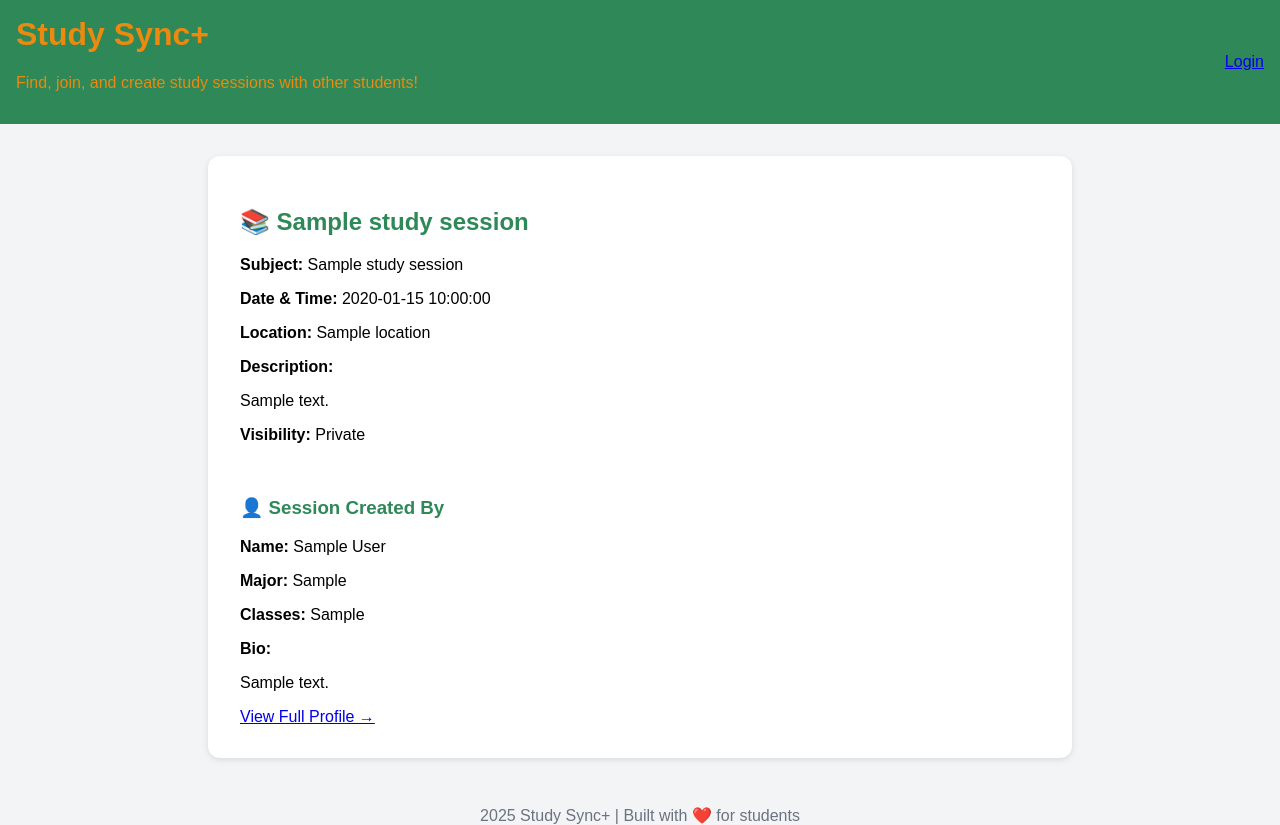
After one commit to LeinaD-San/Software_Project_Fall25, a Flask app: template templates/session_detail.html in a window 1280 px wide. The commit adds this page. Run offline with Flask 3, Linux system fonts and the light colour scheme; tables that the repository leaves empty hold one stand-in row (values such as "Sample post"); the template is opened without the code that fills it: values that come from a table or form of the project are taken from there, most other values are stand-ins (such as "Sample title", 1, 10 or a date in 2020).

Commit message:
semifinal update

```diff
--- a/app.py
+++ b/app.py
@@ -84,6 +84,10 @@ class StudySession(db.Model):
 # -----------------------------
 @app.route('/login', methods=['POST', 'GET'])
 def login():
+    # If already logged in, go to sessions
+    if session.get('user'):
+        return redirect(url_for('session_page'))
+
     if request.method == 'POST':
         try:
             user_email = request.form['user']
@@ -109,11 +113,11 @@ def login():
             db.session.add(profile)
             db.session.commit()
 
-        # 🔥 Store login in Flask session
+        # Store login in Flask session
         session['user'] = first_name
 
-        # Go to user dashboard
-        return redirect(url_for('user', usr=first_name))
+        # Redirect to sessions (main page)
+        return redirect(url_for('session_page'))
 
     return render_template('login.html')
 
@@ -124,14 +128,25 @@ def login():
 # -----------------------------
 @app.route('/')
 def home():
-    current_user = session.get('user', None)
-    return render_template('home.html', user=current_user)
+    return redirect(url_for('login'))
+
 '''
 @app.route('/sessions')
 def sessions_page():
     sessions = StudySession.query.all()
     return render_template('session.html', sessions=sessions)
 '''
+@app.route('/session/<int:session_id>')
+def session_detail(session_id):
+    sess = StudySession.query.get_or_404(session_id)
+    creator = UserProfile.query.get(sess.creator_id)
+
+    return render_template(
+        'session_detail.html',
+        study_session=sess,
+        creator=creator
+    )
+
 
 # -----------------------------
 # CREATE STUDY SESSION
@@ -156,10 +171,19 @@ def create_session(usr):
 
     return render_template('create_session.html', profile=profile)
 
-'''
-@app.route('/edit-session/<int:session_id>',methods=['GET','POST'])
+@app.route('/edit-session/<int:session_id>', methods=['GET', 'POST'])
 def edit_session(session_id):
     sess = StudySession.query.get_or_404(session_id)
+
+    username = session.get('user')
+    if not username:
+        return redirect(url_for('login'))
+
+    user = UserProfile.query.filter_by(name=username).first()
+
+    # Only creator can edit
+    if sess.creator_id != user.id:
+        return redirect(url_for('session_page'))
 
     if request.method == 'POST':
         sess.title = request.form['title']
@@ -167,24 +191,32 @@ def edit_session(session_id):
         sess.description = request.form['description']
         sess.location = request.form['location']
         sess.date_time = request.form['date_time']
-        sess.is_public = request.form['is_public'] == 'on'
+        sess.is_public = 'is_public' in request.form
 
         db.session.commit()
-        return redirect(url_for('session_page'))
+        return redirect(url_for('user', usr=username))
 
-    return render_template('edit_session.html',session=sess)
+    return render_template('edit_session.html', study_session=sess)
 
-
-@app.route('/delete-session/<int:session_id',methods = ['POST'])
+@app.route('/delete-session/<int:session_id>', methods=['POST'])
 def delete_session(session_id):
     sess = StudySession.query.get_or_404(session_id)
+
+    username = session.get('user')
+    if not username:
+        return redirect(url_for('login'))
+
+    user = UserProfile.query.filter_by(name=username).first()
+
+    # Only creator can delete
+    if sess.creator_id != user.id:
+        return redirect(url_for('session_page'))
 
     db.session.delete(sess)
     db.session.commit()
 
-    return redirect(url_for('session_page'))
+    return redirect(url_for('user', usr=username))
 
-'''
 
 # -----------------------------
 # CREATE POST
@@ -227,38 +259,57 @@ def is_friend(user1, user2):
 @app.route('/sessions')
 def session_page():
     username = session.get('user')
-    current_user = UserProfile.query.filter_by(name=username).first() if username else None
+    if not username:
+        return redirect(url_for('login'))
+
+    current_user = UserProfile.query.filter_by(name=username).first()
 
     all_sessions = StudySession.query.all()
+
     visible_sessions = []
+    my_sessions = []
 
     for s in all_sessions:
-        if s.is_public:
+        # ---------- MY SESSIONS ----------
+        if s.creator_id == current_user.id or current_user in s.attendees:
+            my_sessions.append(s)
+
+        # ---------- ALL / VISIBLE SESSIONS ----------
+        if s.creator_id == current_user.id:
+            visible_sessions.append(s)
+        elif s.is_public:
             visible_sessions.append(s)
         else:
-            # private: only friends of creator can view
             creator = s.creator
-            if current_user and is_friend(current_user, creator):
+            if is_friend(current_user, creator):
                 visible_sessions.append(s)
 
-    return render_template('session.html', sessions=visible_sessions)
+    return render_template(
+    'session.html',
+    sessions=visible_sessions,
+    my_sessions=my_sessions,
+    profile=current_user
+)
+
+
 
 @app.route('/join-session/<int:session_id>', methods=['POST'])
 def join_session(session_id):
     username = session.get('user')
-
     if not username:
         return redirect(url_for('login'))
 
     user = UserProfile.query.filter_by(name=username).first()
     sess = StudySession.query.get_or_404(session_id)
 
-    # Check if already attending
+    # Add user if not already attending
     if user not in sess.attendees:
         sess.attendees.append(user)
         db.session.commit()
 
-    return redirect(url_for('session_page'))
+    # 👉 Redirect to session detail page
+    return redirect(url_for('session_detail', session_id=sess.id))
+
 
 '''
 
@@ -303,14 +354,7 @@ def logout():
     session.clear()
     return redirect(url_for('home'))
 
-@app.route("/feed")
-def feed():
-    username = session.get('user')
-    if not username:
-        return redirect(url_for('login'))
 
-    posts = UserPost.query.order_by(UserPost.created_at.desc()).all()
-    return render_template("feed.html", posts=posts)
 
 
 # -----------------------------
--- a/templates/base.html
+++ b/templates/base.html
@@ -92,27 +92,35 @@
     <header>
     <div style="display: flex; justify-content: space-between; align-items: center; padding: 0 1rem;">
         <div>
-            <h1>Study Sync+</h1>
+            <h1>
+    <a href="{{ url_for('session_page') }}"
+       style="color:inherit;text-decoration:none;">
+        Study Sync+
+    </a>
+</h1>
             <p>Find, join, and create study sessions with other students!</p>
         </div>
 
         <nav>
-            <a href="{{ url_for('home') }}" style="margin-right: 1rem;">Home</a>
-            <a href="{{ url_for('session_page') }}" style="margin-right: 1rem;">Sessions</a>
-            <a href="{{ url_for('feed') }}" class="btn-nav" style="margin-right: 1rem;">Your Feed</a>
+    {% if session.get('user') %}
+        <a href="{{ url_for('session_page') }}" style="margin-right: 1rem;">Sessions</a>
+
+        <a href="{{ url_for('user', usr=session.get('user')) }}"
+           style="margin-right: 1rem;">
+            Hi,{{ session.get('user')}}!
+        </a>
 
 
 
 
+        <a href="{{ url_for('logout') }}">Logout</a>
+    {% else %}
+        <a href="{{ url_for('login') }}">Login</a>
+    {% endif %}
+</nav>
 
-            {% if session.get('user') %}
-                <span style="margin-right: 0.5rem;">Hi, {{ session.get('user') }}!</span>
-                <a href="{{ url_for('user', usr=session.get('user')) }}" style="margin-right: 1rem;">Profile</a>
-                <a href="{{ url_for('logout') }}">Logout</a>
-            {% else %}
-                <a href="{{ url_for('login') }}">Login</a>
-            {% endif %}
-        </nav>
+
+
     </div>
 </header>
 
--- a/templates/create_session.html
+++ b/templates/create_session.html
@@ -21,8 +21,6 @@
     <label>Date & Time:</label><br>
     <input type="text" name="date_time" placeholder="2025-03-10 15:00"><br><br>
 
-    <label>Public Session?</label>
-    <input type="checkbox" name="is_public"><br><br>
 
     <input type="submit" value="Create Session">
 </form>
--- /dev/null
+++ b/templates/session_detail.html
@@ -0,0 +1,55 @@
+{% extends "base.html" %}
+{% block title %}Session Details{% endblock %}
+
+{% block content %}
+
+<!-- SESSION INFO (PRIMARY) -->
+<div class="content-card">
+    <h2 style="color:#2E8857;">📚 {{ study_session.title }}</h2>
+
+    <p><strong>Subject:</strong> {{ study_session.subject }}</p>
+    <p><strong>Date & Time:</strong> {{ study_session.date_time }}</p>
+    <p><strong>Location:</strong> {{ study_session.location }}</p>
+
+    <p><strong>Description:</strong></p>
+    <p>{{ study_session.description }}</p>
+
+    <p>
+        <strong>Visibility:</strong>
+        {{ "Public" if study_session.is_public else "Private" }}
+    </p>
+</div>
+
+<br>
+
+<!-- CREATOR INFO (SECONDARY) -->
+<div class="content-card">
+    <h3 style="color:#2E8857;">👤 Session Created By</h3>
+
+    <p><strong>Name:</strong> {{ creator.name }}</p>
+    <p><strong>Major:</strong> {{ creator.major or "Not provided" }}</p>
+    <p><strong>Classes:</strong> {{ creator.classes or "Not provided" }}</p>
+
+    <p><strong>Bio:</strong></p>
+    <p>{{ creator.bio or "No bio available." }}</p>
+
+    <a href="{{ url_for('user', usr=creator.name) }}">
+        View Full Profile →
+    </a>
+</div>
+
+<!-- JOIN BUTTON -->
+{% if session.get('user') %}
+    {% if session.get('user') != creator.name %}
+        <form method="POST"
+              action="{{ url_for('join_session', session_id=study_session.id) }}">
+            <button type="submit">
+                Join Session
+            </button>
+        </form>
+    {% else %}
+        <p><em>You created this session.</em></p>
+    {% endif %}
+{% endif %}
+
+{% endblock %}
```
Also changed, not shown: templates/edit_session.html (added, +28 -0 lines), templates/home.html (+2 -6 lines), templates/login.html (+4 -113 lines), templates/session.html (+45 -7 lines), templates/user.html (+30 -34 lines), templates/your feed.html (deleted, +0 -55 lines).
